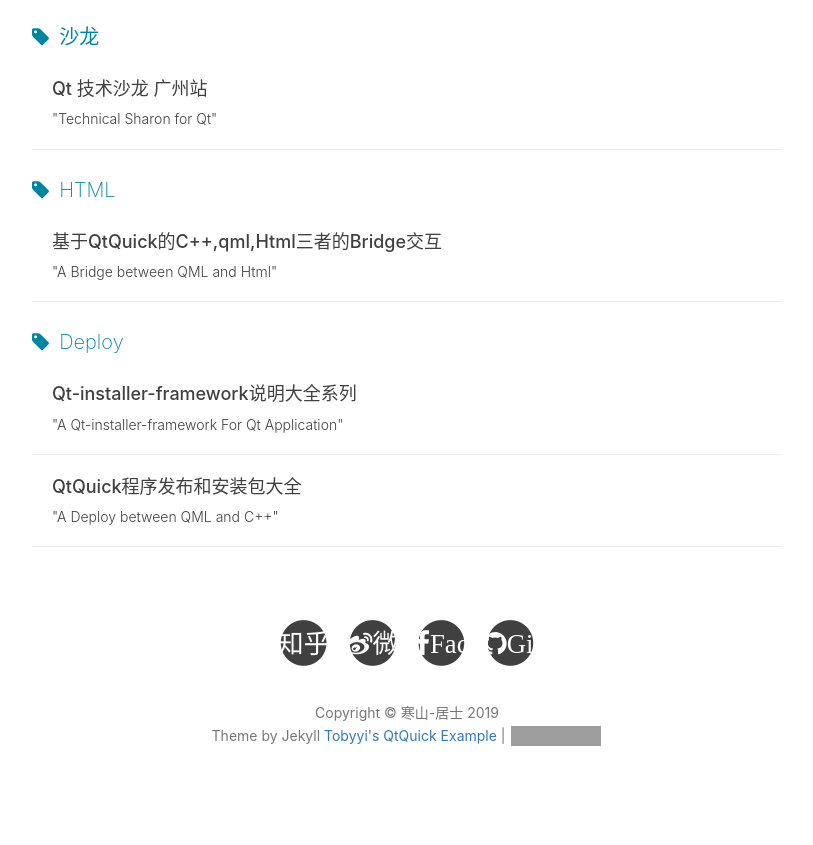
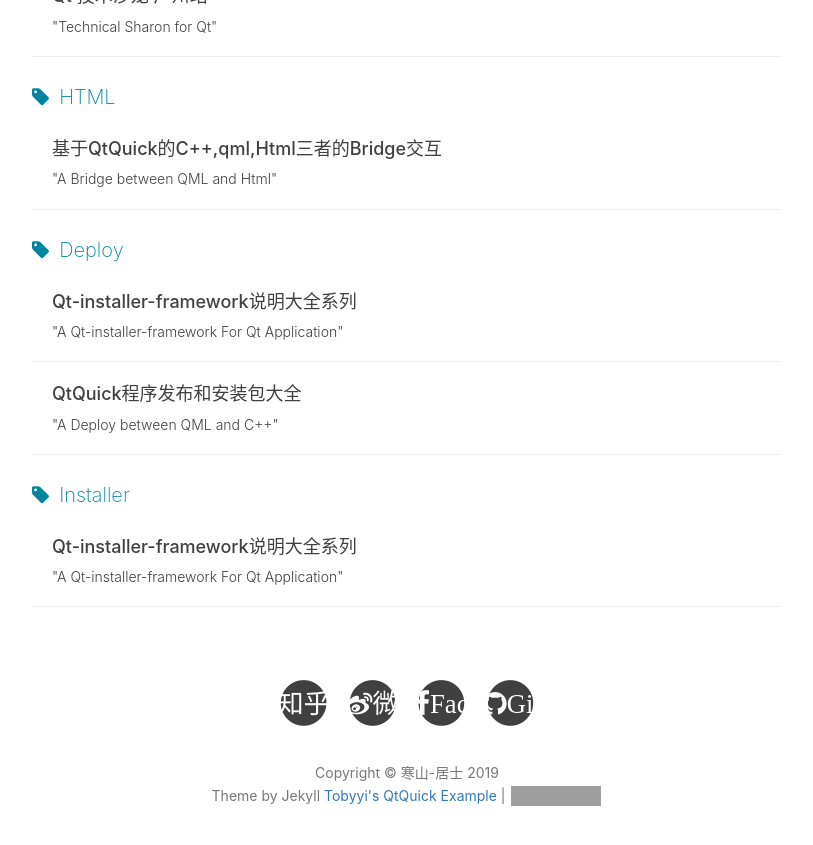
Before and after one commit to toby20130333/toby20130333.github.io, a Jekyll site: the page built from tags.html, in a window 1280 px wide and 900 px high, scrolled down 13192 px. Shown: the top 845 px of the window, without its empty margins (233-1046 px from the left). Built offline with Jekyll 4.4.1, drawn with Linux system fonts in a browser that asks for light colours; nearby versions of some CDN libraries; comment, search, counter and statistics services are not loaded; some of the changed text lies outside the part shown; grey boxes are pictures that could not be loaded.

````diff
--- a/_posts/2019-01-22-Qt-installer-framework.markdown
+++ b/_posts/2019-01-22-Qt-installer-framework.markdown
@@ -4,12 +4,12 @@ title:      "Qt-installer-framework说明大全系列"
 subtitle:   " \"A Qt-installer-framework For Qt Application\""
 date:       2019-01-22
 author:     "Tobyyi"
-header-img: "http://qtddui.b0.upaiyun.com/gitdir/bg2.png"
+header-img: "http://qtddui.b0.upaiyun.com/blog/ifw.png"
 catalog:    true
 tags:
     - Deploy
-    - C++
-    - QtQuick
+    - Installer
+    - Qt
 ---
 
 ## Qt安装程序框架概述
@@ -73,16 +73,19 @@ Qt安装程序框架工具使用一组页面生成安装程序，这些页面在
   都是最小化静态编译Qt源码 方便构建静态的Qt installer framework的框架
 
   1. 配置Qt for Windows (最小化静态编译Qt源码)
+
    ```
     configure -prefix %CD%\qtbase -release -static -static-runtime -target xp -accessibility -no-opengl -no-icu -no-sql-sqlite -no-qml-debug -nomake examples -nomake tests -skip qtactiveqt -skip qtenginio -skip qtlocation -skip qtmultimedia -skip qtserialport -skip qtquick1 -skip qtquickcontrols -skip qtscript -skip qtsensors -skip qtwebkit -skip qtwebsockets -skip qtxmlpatterns -skip qt3d
 
    ```
   2. 配置Qt for Linux
+
    ```
    configure -prefix $PWD/qtbase -release -static -accessibility -qt-zlib -qt-libpng -qt-libjpeg -qt-xcb -qt-pcre -qt-freetype -no-glib -no-cups -no-sql-sqlite -no-qml-debug -no-opengl -no-egl -no-xinput -no-xinput2 -no-sm -no-icu -nomake examples -nomake tests -skip qtactiveqt -skip qtenginio -skip qtlocation -skip qtmultimedia -skip qtserialport -skip qtquick1 -skip qtquickcontrols -skip qtscript -skip qtsensors -skip qtwebkit -skip qtwebsockets -skip qtxmlpatterns -skip qt3d
 
    ```
   3. 配置Qt for Macos
+
    ```
     configure -prefix $PWD/qtbase -release -static -accessibility -qt-zlib -qt-libpng -qt-libjpeg -no-cups -no-sql-sqlite -no-qml-debug -nomake examples -nomake tests -skip qtactiveqt -skip qtenginio -skip qtlocation -skip qtmultimedia -skip qtserialport -skip qtquick1 -skip qtquickcontrols -skip qtscript -skip qtsensors -skip qtwebkit -skip qtwebsockets -skip qtxmlpatterns -skip qt3d
 
````
